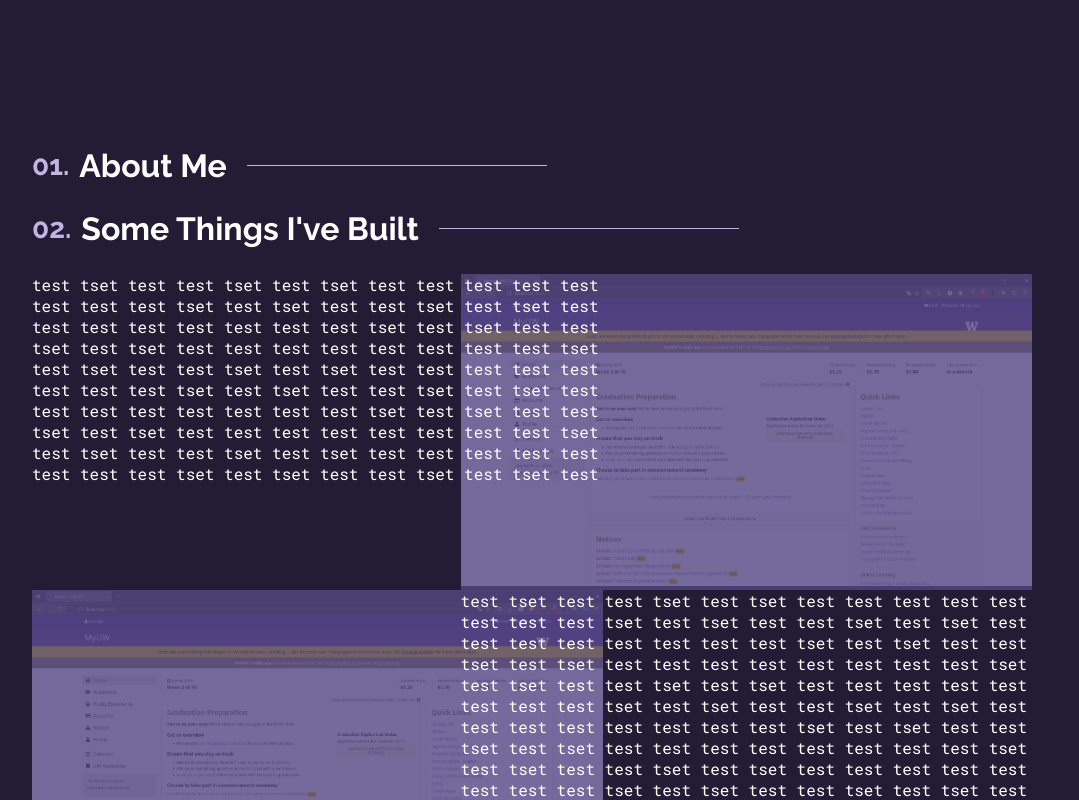
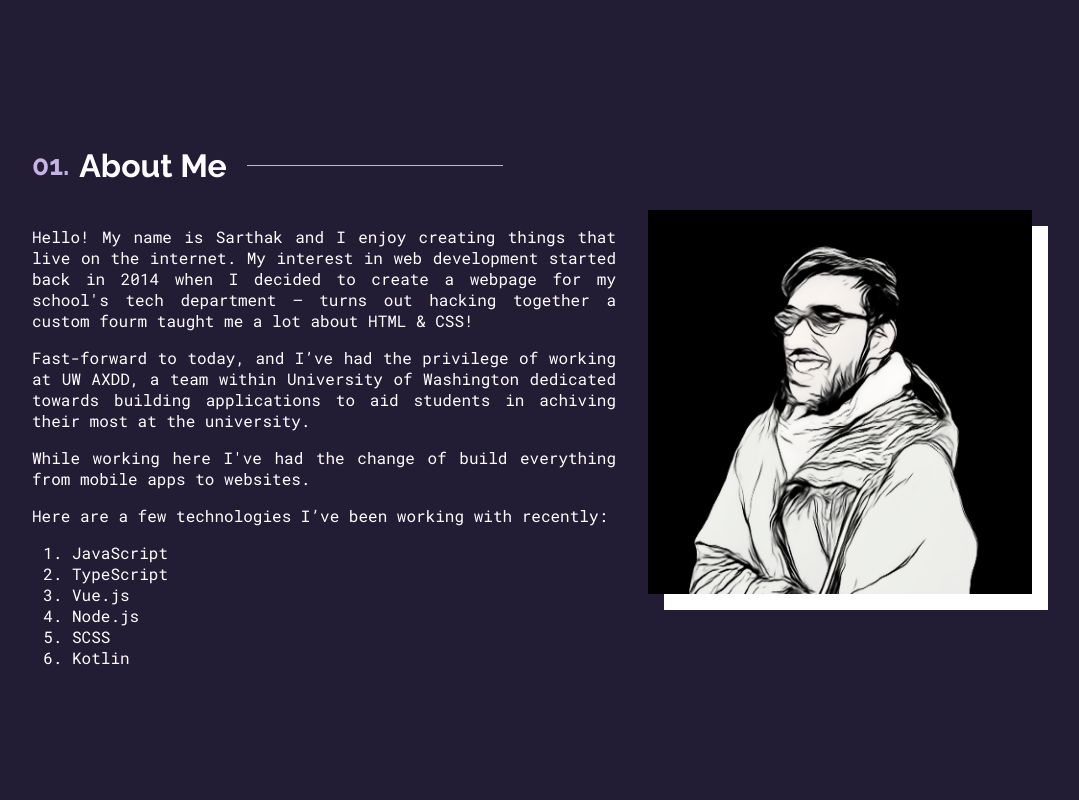
Before and after one commit to SarthakSingh31/SarthakSingh31.github.io, a SvelteKit app: page / in a window 1280 px wide. Shown: the part 680-1480 px from the top of the page, without its empty margins (108-1187 px from the left). Built offline with nearby package versions, Linux system fonts and the light colour scheme.

Commit message:
Added about me section

```diff
--- /dev/null
+++ b/src/lib/about-me.svelte
@@ -0,0 +1,66 @@
+<script lang="ts">
+  import myImage from "$lib/images/me.png";
+</script>
+
+<div class="container">
+  <div class="content">
+    <p>
+      Hello! My name is Sarthak and I enjoy creating things that live on the
+      internet. My interest in web development started back in 2014 when I
+      decided to create a webpage for my school's tech department — turns out
+      hacking together a custom fourm taught me a lot about HTML & CSS!
+    </p>
+    <p>
+      Fast-forward to today, and I’ve had the privilege of working at UW AXDD, a
+      team within University of Washington dedicated towards building
+      applications to aid students in achiving their most at the university.
+    </p>
+    <p>
+      While working here I've had the change of build everything from mobile
+      apps to websites.
+    </p>
+    <p>Here are a few technologies I’ve been working with recently:</p>
+    <ol>
+      <li>JavaScript</li>
+      <li>TypeScript</li>
+      <li>Vue.js</li>
+      <li>Node.js</li>
+      <li>SCSS</li>
+      <li>Kotlin</li>
+    </ol>
+  </div>
+  <img src={myImage} alt="Sarthak Singh" class="image" />
+</div>
+
+<style lang="scss">
+  @import "../app.scss";
+
+  .container {
+    display: flex;
+
+    @include below-sm {
+      flex-direction: column;
+    }
+
+    .content {
+      margin-right: 32px;
+      text-align: justify;
+    }
+
+    .image {
+      box-shadow: 16px 16px white;
+
+      @include above-sm {
+        margin-bottom: auto;
+        height: 30vw;
+        width: 30vw;
+        max-height: 400px;
+        max-width: 400px;
+      }
+
+      @include below-sm {
+        margin-bottom: 16px;
+      }
+    }
+  }
+</style>
--- a/src/lib/project-showcase.svelte
+++ b/src/lib/project-showcase.svelte
@@ -43,6 +43,8 @@
     list-style: none;
     display: grid;
     grid-template-columns: repeat(7, minmax(0, 1fr));
+
+    margin-bottom: 16px;
 
     .showcase-image {
       grid-row: 1 / -1;
--- a/src/lib/section-heading.svelte
+++ b/src/lib/section-heading.svelte
@@ -1,4 +1,8 @@
-<h2>
+<script lang="ts">
+  export let id: string;
+</script>
+
+<h2 {id}>
   <slot />
 </h2>
 
@@ -8,7 +12,7 @@
       position: relative;
       margin-right: 10px;
       content: "0" counter(content-section) ". ";
-      font-size: 28px;
+      font-size: clamp(16px, 5vw, 28px);
       color: var(--text-secondary);
     }
 
@@ -16,7 +20,7 @@
       content: "";
       display: block;
       position: relative;
-      width: 300px;
+      width: 20vw;
       height: 1px;
       margin-left: 20px;
       background-color: var(--text-secondary);
@@ -27,6 +31,6 @@
     position: relative;
 
     font-family: "Raleway", sans-serif;
-    font-size: 32px;
+    font-size: clamp(22px, 5vw, 32px);
   }
 </style>
--- a/src/routes/+page.svelte
+++ b/src/routes/+page.svelte
@@ -7,6 +7,7 @@
   import TopNav from "$lib/top-nav.svelte";
   import Intro from "$lib/intro.svelte";
   import SectionHeading from "$lib/section-heading.svelte";
+  import AboutMe from "$lib/about-me.svelte";
 </script>
 
 <svelte:head>
@@ -37,11 +38,12 @@
     </section>
 
     <section class="content">
-      <SectionHeading>About Me</SectionHeading>
+      <SectionHeading id="about">About Me</SectionHeading>
+      <AboutMe />
     </section>
 
     <section class="content">
-      <SectionHeading>Some Things I've Built</SectionHeading>
+      <SectionHeading id="showcase">Some Things I've Built</SectionHeading>
 
       <ProjectShowcase
         name="MyUW"
@@ -61,6 +63,14 @@
         icon=""
         showcase={{ src: myuw_showcase, alt: "Test" }}
       />
+    </section>
+    <section class="content">
+      <SectionHeading id="open-source">
+        My Open Source Contributions
+      </SectionHeading>
+    </section>
+    <section class="content">
+      <SectionHeading id="Contact Me">Contact Me</SectionHeading>
     </section>
   </div>
 </div>
@@ -96,8 +106,6 @@
   .outer-container {
     background-color: var(--dark-primary);
     color: var(--text-primary);
-
-    min-height: 100vh;
   }
 
   section {
@@ -108,10 +116,10 @@
   .content {
     counter-increment: content-section 1;
 
-    // display: flex;
+    display: flex;
     // justify-content: center;
-    // flex-direction: column;
-    // height: 100vh;
+    flex-direction: column;
+    min-height: 100vh;
 
     // margin: auto;
   }
```
Also changed, not shown: src/lib/images/me.png (added).
